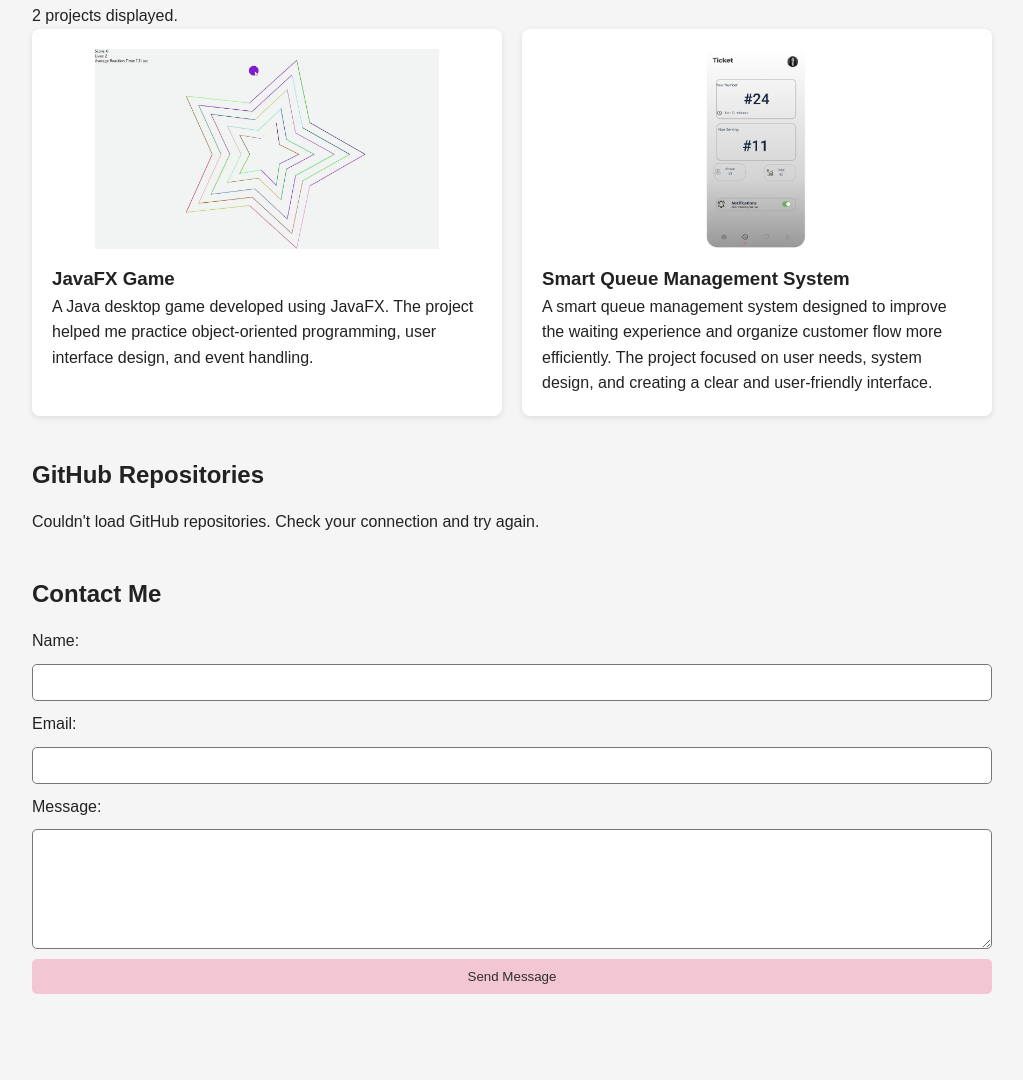
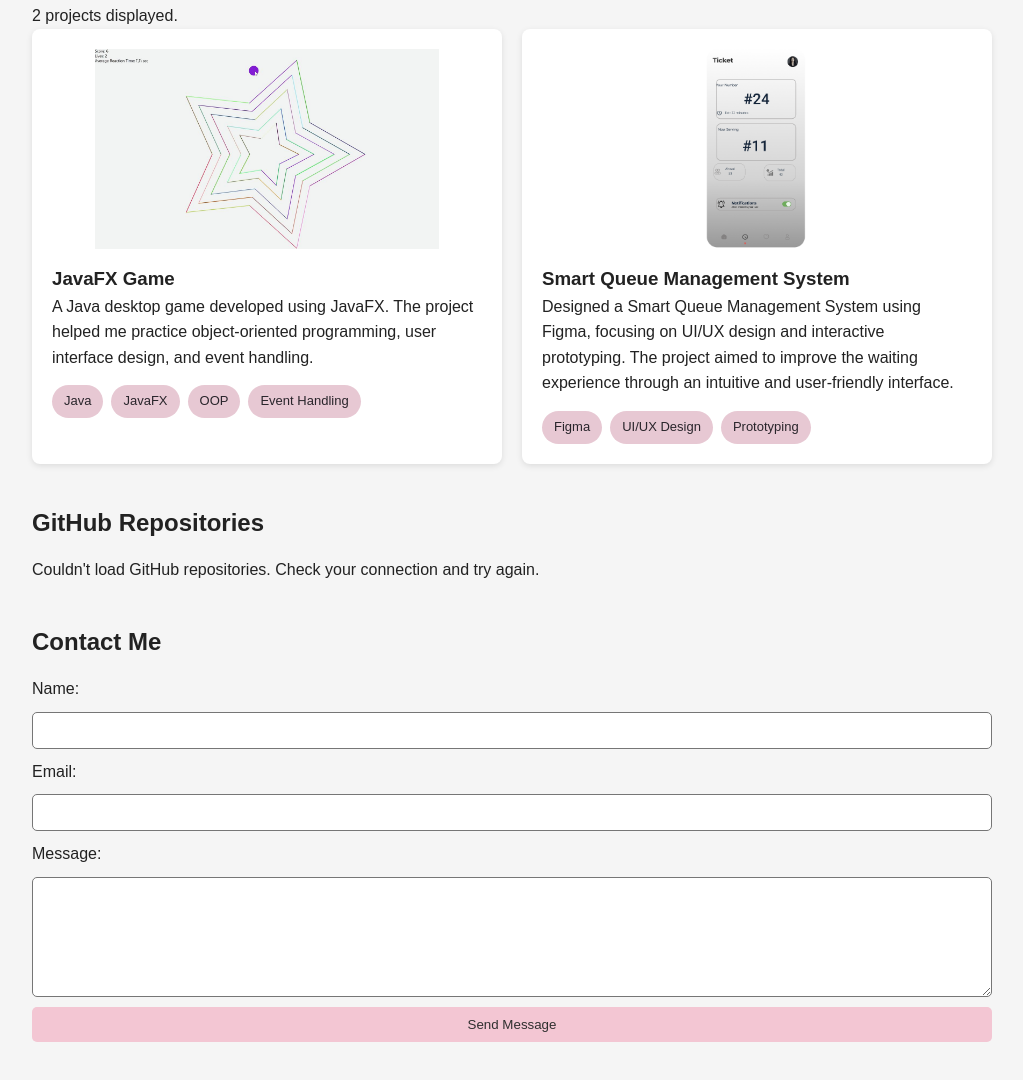
Before and after one commit to Sarahalmanjahi/202371590-SarahAlmanjahi-assignment3, a plain HTML site: page index.html in a window 1280 px wide. Shown: the part 635-1715 px from the top of the page, without its empty margins (128-1151 px from the left). Drawn offline with Linux system fonts and the light colour scheme; no server answers.

Commit message:
add technology badges on project cards

```diff
--- a/css/styles.css
+++ b/css/styles.css
@@ -197,6 +197,23 @@ article a:visited {
   color: var(--visited-link);
 }
 
+.project-tech {
+  display: flex;
+  flex-wrap: wrap;
+  gap: 8px;
+  margin-top: 15px;
+}
+
+.project-tech span {
+  background-color: #e7c8d3;
+  color: #29252b;
+  padding: 6px 12px;
+  border-radius: 20px;
+  font-size: 13px;
+  font-weight: 500;
+}
+
+
 /* Contact Form */
 form {
   display: flex;
--- a/index.html
+++ b/index.html
@@ -96,6 +96,14 @@
             The project helped me practice object-oriented programming,
             user interface design, and event handling.
           </p>
+
+          <div class="project-tech">
+            <span>Java</span>
+            <span>JavaFX</span>
+            <span>OOP</span>
+            <span>Event Handling</span>
+          </div>
+
         </article>
 
         <article data-category="design" data-date="2025-11-30">
@@ -111,14 +119,18 @@
           <h3>Smart Queue Management System</h3>
 
           <p>
-            A smart queue management system designed to improve the
-            waiting experience and organize customer flow more
-            efficiently. The project focused on user needs,
-            system design, and creating a clear and user-friendly
-            interface.
+            Designed a Smart Queue Management System using Figma,
+            focusing on UI/UX design and interactive prototyping.
+            The project aimed to improve the waiting experience
+            through an intuitive and user-friendly interface.
           </p>
-        </article>
-      </div>
+        <div class="project-tech">
+          <span>Figma</span>
+          <span>UI/UX Design</span>
+          <span>Prototyping</span>
+          </div>
+          </article>
+        </div>
 
       <p id="projects-empty" role="status" hidden>
             No projects found in this category.
```
